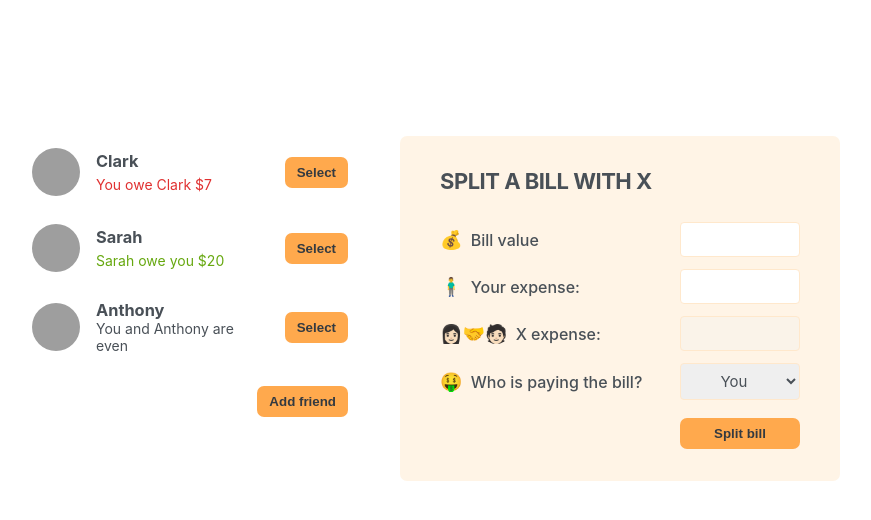
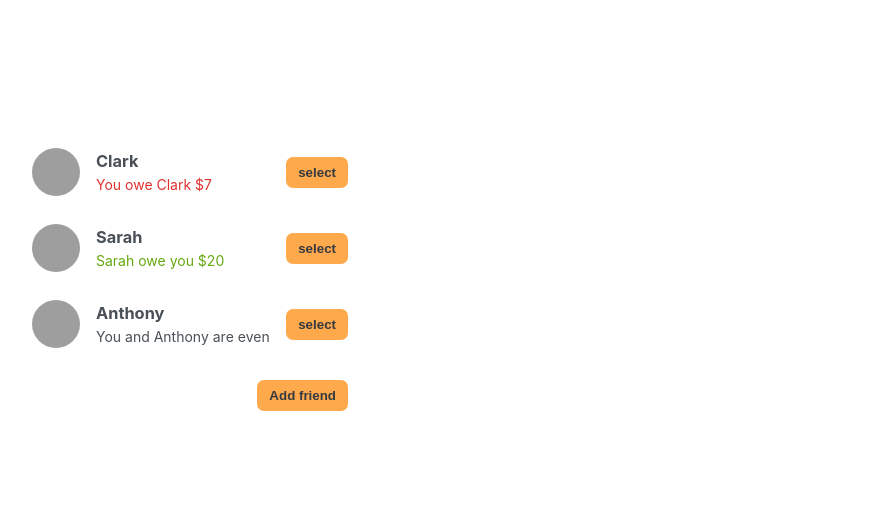
Before and after one commit to Bharat-Dua/Eat-N-Split, a React (Create React App) app: page / in a window 1280 px wide. Shown: the top 520 px of the page, without its empty margins (210-1081 px from the left). Built offline with nearby package versions, Linux system fonts and the light colour scheme; grey boxes are pictures that could not be loaded.

Commit message:
handling controlled elements

```diff
--- a/src/App.js
+++ b/src/App.js
@@ -24,39 +24,59 @@
 function App() {
   const [openAddFriendForm, setOpenAddFriendForm] = useState(false);
   const [friends, setFriends] = useState(initialFriends);
+  const [selectedFriend, setSelectedFriend] = useState(null);
   function handleShowFriendForm() {
     setOpenAddFriendForm((isOpen) => !isOpen);
+    setSelectedFriend(null);
   }
   function handleAddFriend(friend) {
     setFriends((friends) => [...friends, friend]);
     setOpenAddFriendForm(false);
   }
+  function handleSelectedFriend(friend) {
+    // setSelectedFriend(friend);
+    setSelectedFriend((curSelect) =>
+      curSelect?.id === friend.id ? null : friend
+    );
+    setOpenAddFriendForm(false);
+  }
   return (
     <div className="app">
       <div className="sidebar">
-        <FriendsList friends={friends} />
+        <FriendsList
+          friends={friends}
+          onSelectFriend={handleSelectedFriend}
+          selectedFriend={selectedFriend}
+        />
         {openAddFriendForm && <FormAddFriend onAddFriend={handleAddFriend} />}
         <Button onClick={handleShowFriendForm}>
           {openAddFriendForm ? "close" : "Add friend"}
         </Button>
       </div>
-      <FormSplitBill />
+      {selectedFriend && <FormSplitBill selectedFriend={selectedFriend} />}
     </div>
   );
 }
-function FriendsList({ friends }) {
+function FriendsList({ friends, onSelectFriend, selectedFriend }) {
   return (
     <ul>
       {friends.map((friend) => (
-        <Friend key={friend.id} friend={friend} />
+        <Friend
+          key={friend.id}
+          friend={friend}
+          onSelectFriend={onSelectFriend}
+          selectedFriend={selectedFriend}
+        />
       ))}
     </ul>
   );
 }
-function Friend({ friend }) {
+function Friend({ friend, onSelectFriend, selectedFriend }) {
+  const isSelected = friend.id === selectedFriend?.id; // selectedFriend?.id === friend.id
+
   return (
     <>
-      <li>
+      <li className={isSelected ? "selected" : ""}>
         <img src={friend.image} alt={friend.name} />
         <h3>{friend.name}</h3>
         {friend.balance < 0 && (
@@ -70,7 +90,9 @@
           </p>
         )}
         {friend.balance === 0 && <p>You and {friend.name} are even</p>}
-        <Button>Select</Button>
+        <Button onClick={() => onSelectFriend(friend)}>
+          {isSelected ? "close" : "select"}
+        </Button>
       </li>
     </>
   );
@@ -115,24 +137,50 @@
     </form>
   );
 }
-function FormSplitBill() {
+function FormSplitBill({ selectedFriend }) {
+  const [bill, setBill] = useState("");
+  const [paidByUser, setPaidByUser] = useState("");
+  const paidExpense = bill ? bill - paidByUser : 0;
+  const [whoIsPaying, setWhoIsPaying] = useState("user");
+
   return (
     <form className="form-split-bill">
-      <h2>Split a bill with X</h2>
+      <h2>Split a bill with {selectedFriend.name}</h2>
 
       <label>💰 Bill value</label>
-      <input type="number" />
+      <input
+        type="text"
+        value={bill}
+        onChange={(e) =>
+          setBill(
+            !isNaN(Number(e.target.value)) ? Number(e.target.value) : bill
+          )
+        } // if bill is not a number, set it to 0
+      />
 
       <label>🧍‍♂️ Your expense:</label>
-      <input type="number" />
+      <input
+        type="text"
+        value={paidByUser}
+        onChange={(e) =>
+          setPaidByUser(
+            Number(e.target.value) < bill && !isNaN(Number(e.target.value))
+              ? Number(e.target.value)
+              : paidByUser
+          )
+        }
+      />
 
-      <label>👩🏻‍🤝‍🧑🏻 X expense:</label>
-      <input type="text" disabled />
+      <label>👩🏻‍🤝‍🧑🏻 {selectedFriend.name} expense:</label>
+      <input type="text" disabled value={paidExpense} />
 
       <label>🤑 Who is paying the bill?</label>
-      <select>
+      <select
+        value={whoIsPaying}
+        onChange={(e) => setWhoIsPaying(e.target.value)}
+      >
         <option value="user">You</option>
-        <option value="friend">X</option>
+        <option value="friend">{selectedFriend.name}</option>
       </select>
       <Button>Split bill</Button>
     </form>
```
